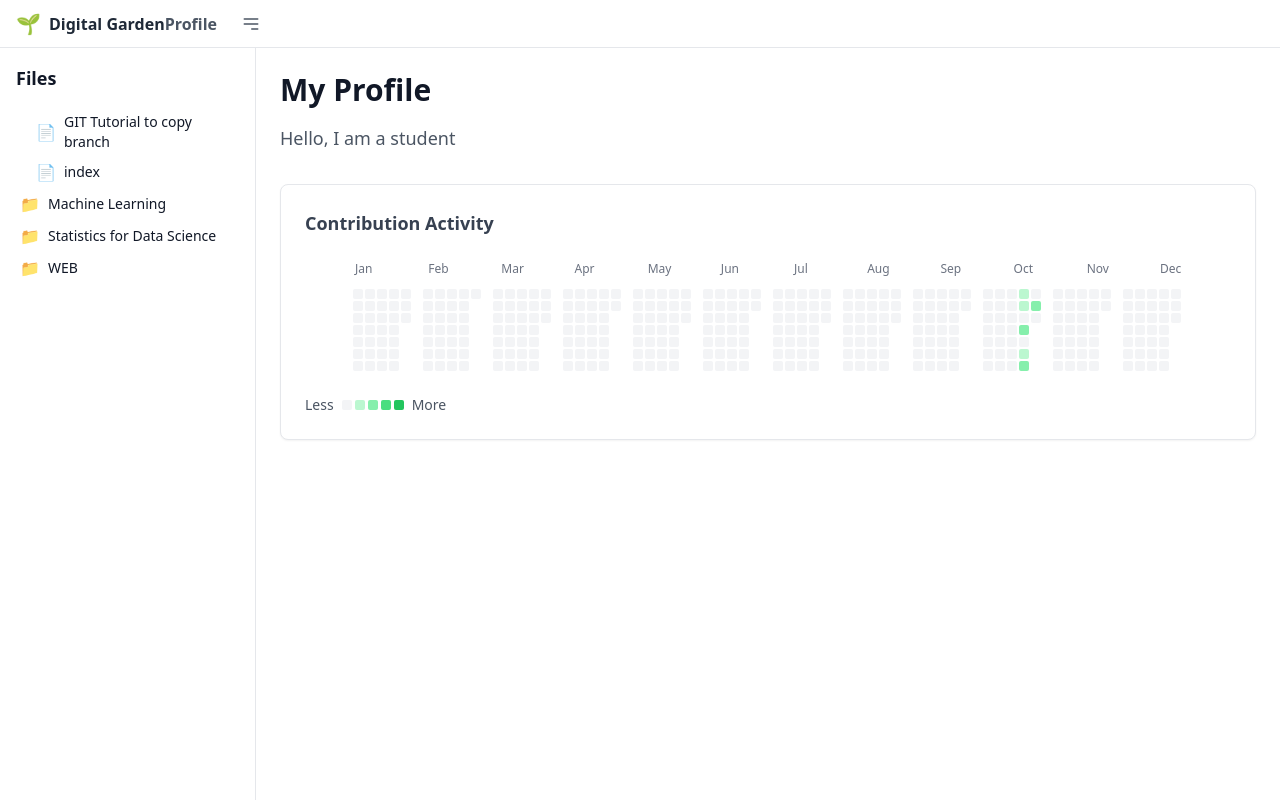
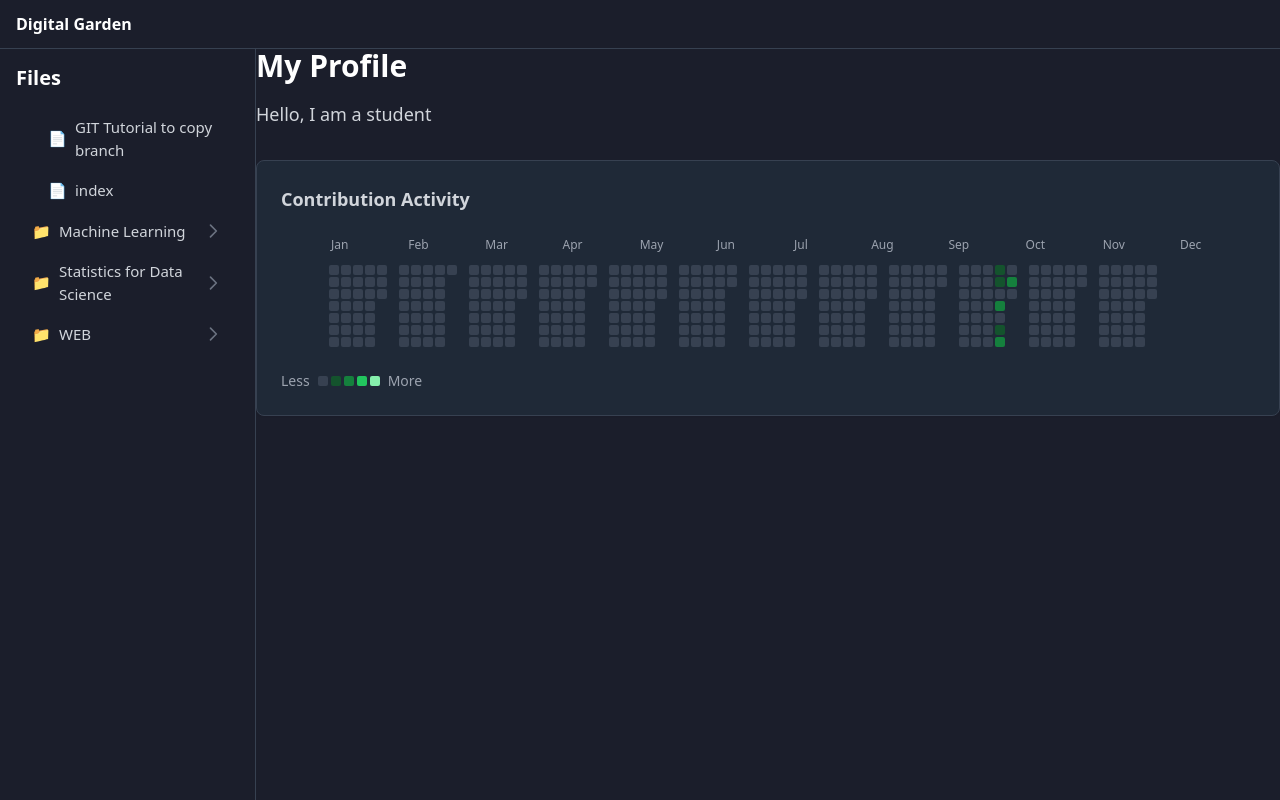
Before and after one commit to Sanskar-Bhushankar/react-markdown-app, a React app: page / in a window 1280 px wide. Built offline with nearby package versions, Linux system fonts and the light colour scheme; the HTML template or start-up script is replaced by a standard one.

Commit message:
backend changed

```diff
--- a/src/App.jsx
+++ b/src/App.jsx
@@ -1,77 +1,82 @@
-import React, { useState } from 'react';
+import { BrowserRouter, Routes, Route, useParams } from 'react-router-dom';
+import { useState, useEffect } from 'react';
+import Navbar from './components/Navbar';
 import Sidebar from './components/Sidebar';
+import Profile from './pages/Profile';
 import MarkdownPage from './components/MarkdownPage';
-import { ThemeProvider } from './context/ThemeContext';
-import { fetchFileContent } from './utils/fileUtils';
-import TableOfContents from './components/TableOfContents';
-import Profile from './pages/Profile';
-import Navbar from './components/Navbar';
+
+const MarkdownViewer = () => {
+  const { '*': filePath } = useParams();
+  const [markdownContent, setMarkdownContent] = useState('');
+  const [isLoading, setIsLoading] = useState(true);
+
+  useEffect(() => {
+    const loadContent = async () => {
+      if (!filePath) return;
+      setIsLoading(true);
+      try {
+        const response = await fetch(`/pages/${filePath}`);
+        const content = await response.text();
+        setMarkdownContent(content);
+      } catch (error) {
+        console.error('Error loading file:', error);
+        setMarkdownContent('# Error loading file');
+      } finally {
+        setIsLoading(false);
+      }
+    };
+
+    loadContent();
+  }, [filePath]);
+
+  if (isLoading) {
+    return <div className="p-6 text-white">Loading...</div>;
+  }
+
+  const pathParts = filePath.split('/');
+  const breadcrumb = (
+    <div className="flex items-center text-lg font-medium mb-6">
+      {pathParts.map((part, index) => (
+        <div key={index} className="flex items-center">
+          {index > 0 && <span className="mx-2 text-[#90EE90]">{'>'}</span>}
+          <span className={index === pathParts.length - 1 ? 'text-[#90EE90]' : 'text-gray-300'}>
+            {part.replace('.md', '')}
+          </span>
+        </div>
+      ))}
+    </div>
+  );
+
+  return (
+    <div className="p-6">
+      {breadcrumb}
+      <MarkdownPage markdown={markdownContent} />
+    </div>
+  );
+};
 
 const App = () => {
-  const [markdownContent, setMarkdownContent] = useState('');
-  const [currentFileName, setCurrentFileName] = useState('');
-  const [currentView, setCurrentView] = useState('profile');
-  const [currentFile, setCurrentFile] = useState(null);
-
-  const handleFileSelect = async (filePath) => {
-    try {
-      const content = await fetchFileContent(filePath);
-      const pathParts = filePath.split(/[/\\]/);
-      const fileName = pathParts.pop().replace('.md', '');
-
-      const formattedPath = pathParts
-        .filter(part => part !== 'pages' && part !== '')
-        .concat(fileName)
-        .join(' > ');
-
-      setCurrentFileName(formattedPath);
-      setMarkdownContent(content);
-      setCurrentView('main');
-      setCurrentFile(filePath);
-    } catch (error) {
-      setMarkdownContent('# Error loading file\n\nFailed to load the selected file.');
-      setCurrentFileName('Error');
-    }
-  };
+  useEffect(() => {
+    document.documentElement.classList.add('dark');
+  }, []);
 
   return (
-    <ThemeProvider>
-      <div className="h-screen flex flex-col bg-white dark:bg-gray-900 overflow-hidden">
-        <Navbar
-          onProfileClick={() => setCurrentView('profile')}
-          onHomeClick={() => setCurrentView('main')}
-          currentView={currentView}
-          className="flex-shrink-0 h-12"
-        />
+    <BrowserRouter>
+      <div className="h-screen flex flex-col bg-[#1B1E2B]">
+        <Navbar />
         <div className="flex flex-1 h-[calc(100vh-48px)] mt-12">
-          <Sidebar
-            onFileSelect={handleFileSelect}
-            currentFile={currentFile}
-          />
-          <main className="flex-1 relative bg-white dark:bg-gray-900">
-            <div className="absolute inset-0 overflow-y-auto hide-scrollbar">
-              <div className="p-6 max-w-full">
-                {currentView === 'profile' ? (
-                  <Profile />
-                ) : (
-                  <>
-                    {currentFileName && (
-                      <h1 className="mb-4 text-2xl font-bold text-[#90EE90]">
-                        {currentFileName}
-                      </h1>
-                    )}
-                    <div className="prose dark:prose-invert prose-slate max-w-none">
-                      <MarkdownPage markdown={markdownContent} />
-                    </div>
-                  </>
-                )}
-              </div>
+          <Sidebar />
+          <main className="flex-1 relative bg-[#1B1E2B] text-gray-100">
+            <div className="absolute inset-0 overflow-y-auto custom-scrollbar">
+              <Routes>
+                <Route path="/" element={<Profile />} />
+                <Route path="/docs/*" element={<MarkdownViewer />} />
+              </Routes>
             </div>
           </main>
-          {currentView !== 'profile' && <TableOfContents markdown={markdownContent} />}
         </div>
       </div>
-    </ThemeProvider>
+    </BrowserRouter>
   );
 };
 
--- a/src/components/Navbar.jsx
+++ b/src/components/Navbar.jsx
@@ -1,46 +1,12 @@
-import React from 'react';
+import { Link } from 'react-router-dom';
 
-const Navbar = ({ onProfileClick, onHomeClick, currentView }) => {
+const Navbar = () => {
   return (
-    <nav className="fixed top-0 left-0 right-0 h-12 bg-white dark:bg-gray-900 border-b border-gray-200 dark:border-gray-700 z-50 flex items-center px-4">
-      {/* Left side - Brand */}
-      <button
-        onClick={onHomeClick}
-        className="flex items-center space-x-2 hover:opacity-80 transition-opacity"
-      >
-        <span role="img" aria-label="plant" className="text-xl">🌱</span>
-        <span className="font-semibold text-gray-800 dark:text-white">Digital Garden</span>
-      </button>
-
-      {/* Right side - Profile Link & Icon */}
-      <div className="flex items-center space-x-4">
-        <button
-          onClick={onProfileClick}
-          className={`text-gray-600 dark:text-gray-300 hover:text-gray-800
-                     dark:hover:text-white transition-colors ${
-                       currentView === 'profile' ? 'font-semibold' : ''
-                     }`}
-        >
-          Profile
-        </button>
-        <button
-          className="p-2 hover:bg-gray-100 dark:hover:bg-gray-800 rounded-full transition-colors"
-          aria-label="Menu"
-        >
-          <svg
-            className="w-5 h-5 text-gray-600 dark:text-gray-300"
-            fill="none"
-            stroke="currentColor"
-            viewBox="0 0 24 24"
-          >
-            <path
-              strokeLinecap="round"
-              strokeLinejoin="round"
-              strokeWidth={2}
-              d="M4 6h16M4 12h16m-7 6h7"
-            />
-          </svg>
-        </button>
+    <nav className="fixed top-0 left-0 right-0 bg-[#1B1E2B] border-b border-gray-700 z-50">
+      <div className="flex items-center justify-between h-12 px-4">
+        <Link to="/" className="text-white font-bold">
+          Digital Garden
+        </Link>
       </div>
     </nav>
   );
--- a/src/components/Sidebar.jsx
+++ b/src/components/Sidebar.jsx
@@ -1,61 +1,91 @@
-import React, { useState } from 'react';
+import { Link, useLocation } from 'react-router-dom';
+import { useState, useEffect } from 'react';
 import { sidebarTree } from '../data/sidebarTree.js';
 
-const Sidebar = ({ onFileSelect, currentFile }) => {
-  const [expandedFolders, setExpandedFolders] = useState({});
+// Chevron icon component
+const ChevronIcon = ({ isOpen }) => (
+  <svg
+    xmlns="http://www.w3.org/2000/svg"
+    className={`h-5 w-5 transition-transform ${isOpen ? 'rotate-90' : ''}`}
+    fill="none"
+    viewBox="0 0 24 24"
+    stroke="currentColor"
+  >
+    <path
+      strokeLinecap="round"
+      strokeLinejoin="round"
+      strokeWidth={2}
+      d="M9 5l7 7-7 7"
+    />
+  </svg>
+);
 
-  const toggleFolder = (path) => {
-    setExpandedFolders(prev => ({
-      ...prev,
-      [path]: !prev[path]
-    }));
-  };
+const FileItem = ({ item, depth = 0 }) => {
+  const location = useLocation();
+  const [isOpen, setIsOpen] = useState(false);
+  const currentPath = decodeURIComponent(location.pathname.replace('/docs/', ''));
+  const isActive = currentPath === item.path;
+  const isParentOfActive = item.type === 'directory' && currentPath.startsWith(item.path + '/');
 
-  const renderTree = (items) => {
-    return items.map((item) => {
+  useEffect(() => {
+    if (isParentOfActive) {
+      setIsOpen(true);
+    }
+  }, [isParentOfActive]);
+
   if (item.type === 'directory') {
     return (
-          <div key={item.path}>
-            <div
-              className="flex items-center gap-2 cursor-pointer hover:bg-gray-100 dark:hover:bg-gray-800 p-1 rounded"
-              onClick={() => toggleFolder(item.path)}
+      <div className="flex flex-col">
+        <button
+          onClick={() => setIsOpen(!isOpen)}
+          className="flex items-center px-4 py-2 w-full text-left hover:bg-gray-800 group text-[15px] text-gray-300 hover:text-white"
         >
-              <span>{expandedFolders[item.path] ? '📂' : '📁'}</span>
-              <span className="text-sm">{item.name}</span>
+          <span className="mr-2">
+            {isOpen ? '📂' : '📁'}
+          </span>
+          <span className="font-medium">{item.name}</span>
+          <span className="ml-auto text-gray-500 group-hover:text-gray-300">
+            <ChevronIcon isOpen={isOpen} />
+          </span>
+        </button>
+        {isOpen && (
+          <div>
+            {item.children?.map((child, index) => (
+              <div key={index} className={`${isActive ? 'bg-[#044A26]' : ''}`}>
+                <FileItem item={child} depth={depth + 1} />
               </div>
-            <div className={`ml-4 ${expandedFolders[item.path] ? 'block' : 'hidden'}`}>
-              {renderTree(item.children)}
+            ))}
           </div>
+        )}
       </div>
     );
   }
 
-      const isCurrentFile = currentFile === item.path;
-
   return (
-        <div
-          key={item.path}
-          className={`flex items-center gap-2 cursor-pointer p-1 rounded ml-4
-            ${isCurrentFile
-              ? 'bg-green-100 dark:bg-green-900'
-              : 'hover:bg-gray-100 dark:hover:bg-gray-800'
-            }`}
-          onClick={() => onFileSelect(item.path)}
+    <Link
+      to={`/docs/${item.path}`}
+      className={`flex items-center px-4 py-2 hover:bg-gray-800 text-[15px] ml-4
+        ${isActive ? 'bg-[#044A26]' : ''}
+        text-gray-300 hover:text-white`}
     >
-          <span>📄</span>
-          <span className="text-sm">{item.name.replace('.md', '')}</span>
-        </div>
+      <span className="mr-2">📄</span>
+      <span>{item.name.replace('.md', '')}</span>
+    </Link>
   );
-    });
 };
 
+const Sidebar = () => {
   return (
-    <aside className="w-64 flex-shrink-0 border-r border-gray-200 dark:border-gray-700 bg-white dark:bg-gray-900 h-full overflow-y-auto overflow-x-hidden custom-scrollbar">
+    <div className="w-64 bg-[#1B1E2B] border-r border-gray-700 overflow-y-auto custom-scrollbar">
       <div className="p-4">
-        <h2 className="text-lg font-semibold mb-4">Files</h2>
-        {renderTree(sidebarTree)}
+        <h2 className="text-xl font-semibold text-white mb-4">Files</h2>
+        <div className="space-y-0.5">
+          {sidebarTree.map((item, index) => (
+            <FileItem key={index} item={item} />
+          ))}
         </div>
-    </aside>
+      </div>
+    </div>
   );
 };
 
--- a/src/index.css
+++ b/src/index.css
@@ -2,104 +2,35 @@
 @tailwind components;
 @tailwind utilities;
 
-/* Base styles */
-@layer base {
-  body {
-    @apply bg-white dark:bg-gray-900 text-gray-900 dark:text-white;
-  }
+body {
+  @apply bg-[#1B1E2B] text-gray-100;
 }
 
-/* Custom scrollbar hiding */
-.scrollbar-hide {
-  -ms-overflow-style: none;
-  scrollbar-width: none;
-}
-
-.scrollbar-hide::-webkit-scrollbar {
-  display: none;
-}
-
-/* Remove transition for text colors */
-* {
-  transition-property: background-color, border-color;
-  transition-duration: 100ms;
-  transition-timing-function: ease-in-out;
-}
-
-/* Add instant color change for text */
-.dark *, * {
-  transition-property: color;
-  transition-duration: 0s;
-}
-
-/* Keep transitions for backgrounds */
-.prose pre {
-  transition: background-color 100ms ease-in-out;
-}
-
-/* Custom scrollbar styles */
+/* Custom scrollbar */
 .custom-scrollbar {
-  overflow-y: auto;
-  overflow-x: hidden;
   scrollbar-width: thin;
+  scrollbar-color: #90EE90 #1B1E2B;
 }
 
 .custom-scrollbar::-webkit-scrollbar {
-  width: 8px;
+  width: 6px;
 }
 
 .custom-scrollbar::-webkit-scrollbar-track {
-  background: transparent;
+  background: #1B1E2B;
 }
 
 .custom-scrollbar::-webkit-scrollbar-thumb {
   background-color: #90EE90;
-  border-radius: 4px;
+  border-radius: 3px;
 }
 
-.custom-scrollbar::-webkit-scrollbar-thumb:hover {
-  background-color: #7BC67B;
+/* Markdown content styles */
+.prose {
+  @apply prose-invert max-w-none;
 }
 
-/* Hide horizontal scrollbar */
-.custom-scrollbar::-webkit-scrollbar-horizontal {
-  display: none;
+/* Active file highlight */
+.file-active {
+  @apply bg-gray-800 border-l-2 border-[#90EE90];
 }
-
-/* Custom scrollbar for sidebar */
-.sidebar-scroll {
-  scrollbar-width: thin;
-}
-
-.sidebar-scroll::-webkit-scrollbar {
-  width: 6px;
-}
-
-.sidebar-scroll::-webkit-scrollbar-track {
-  background: transparent;
-}
-
-.sidebar-scroll::-webkit-scrollbar-thumb {
-  background-color: rgba(255, 255, 255, 0.1);
-  border-radius: 20px;
-}
-
-.sidebar-scroll::-webkit-scrollbar-thumb:hover {
-  background-color: rgba(255, 255, 255, 0.2);
-}
-
-/* For Firefox */
-.custom-scrollbar {
-  scrollbar-width: thin;
-  scrollbar-color: #90EE90 transparent;
-}
-
-/* Hide scrollbar for main content */
-.hide-scrollbar {
-  -ms-overflow-style: none;  /* IE and Edge */
-  scrollbar-width: none;  /* Firefox */
-}
-
-.hide-scrollbar::-webkit-scrollbar {
-  display: none;  /* Chrome, Safari and Opera */
-}
```
Also changed, not shown: scripts/buildSidebar.js (+0 -8 lines), src/components/Breadcrumb.jsx (added, +33 -0 lines). Lines whose indentation alone changed are shown as unchanged.
